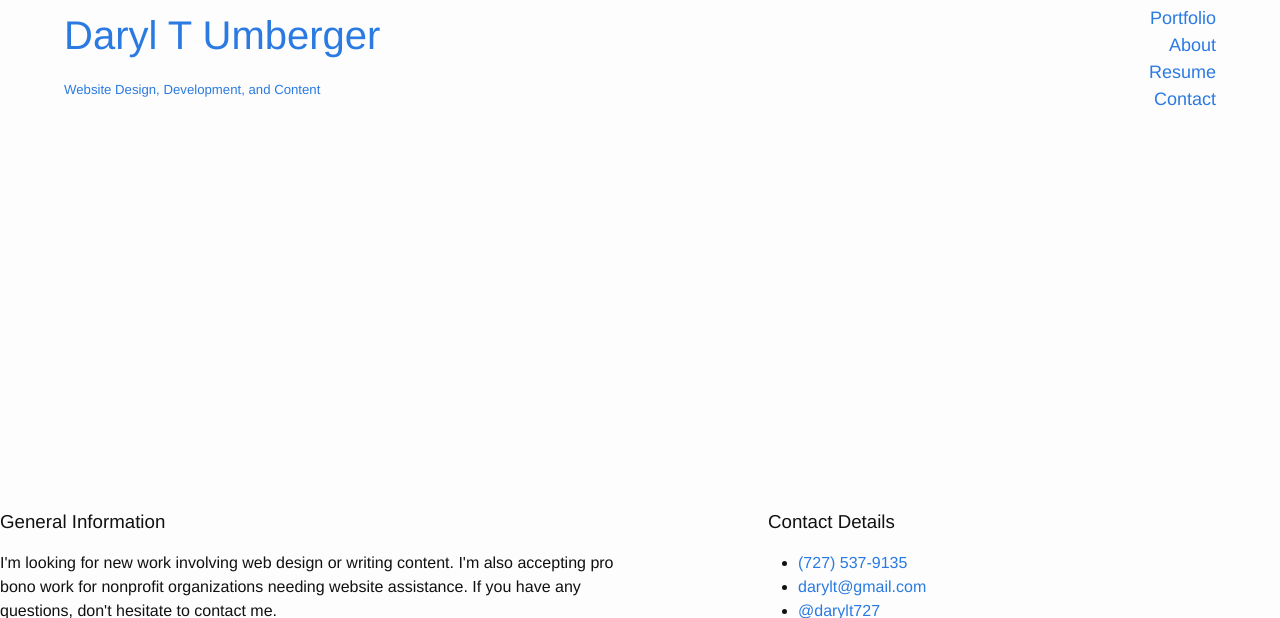
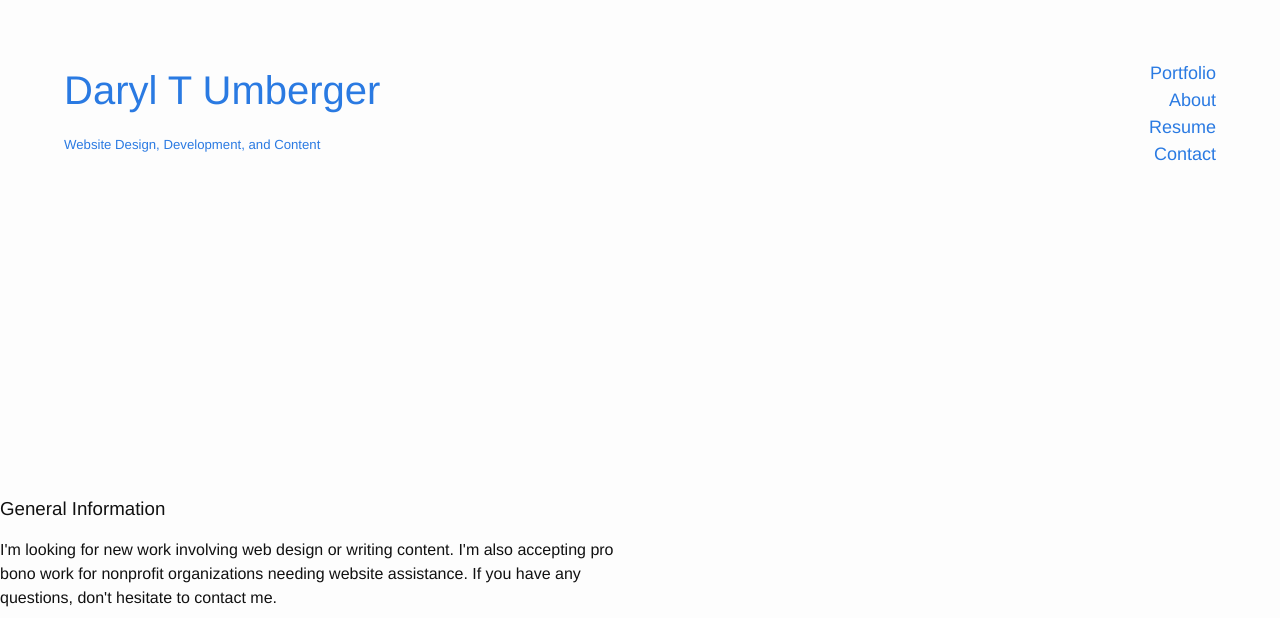
Before and after one commit to dt727/dt727.github.io, a Jekyll site: the page contact.html, which Jekyll copies as it is, in a window 1280 px wide. Shown: the top 618 px of the page. Built offline with Jekyll 4.4.1, drawn with Linux system fonts in a browser that asks for light colours; grey boxes are pictures that could not be loaded.

Commit message:
Update responsive.css

```diff
--- a/css/responsive.css
+++ b/css/responsive.css
@@ -11,17 +11,9 @@
   #secondary {
     width: 40%;
     float: right;
-    margin-top: 25%;
+    margin-top: 45%;
   }
 
-header {
-  float: left;
-  margin: 0 0 30px 0;
-  padding: 5px 0 0 0;
-  width: 100%;
-  left: 0;
-  top: 0;
-}
 
 /*********************
 PAGE: PORTFOLIO
```
